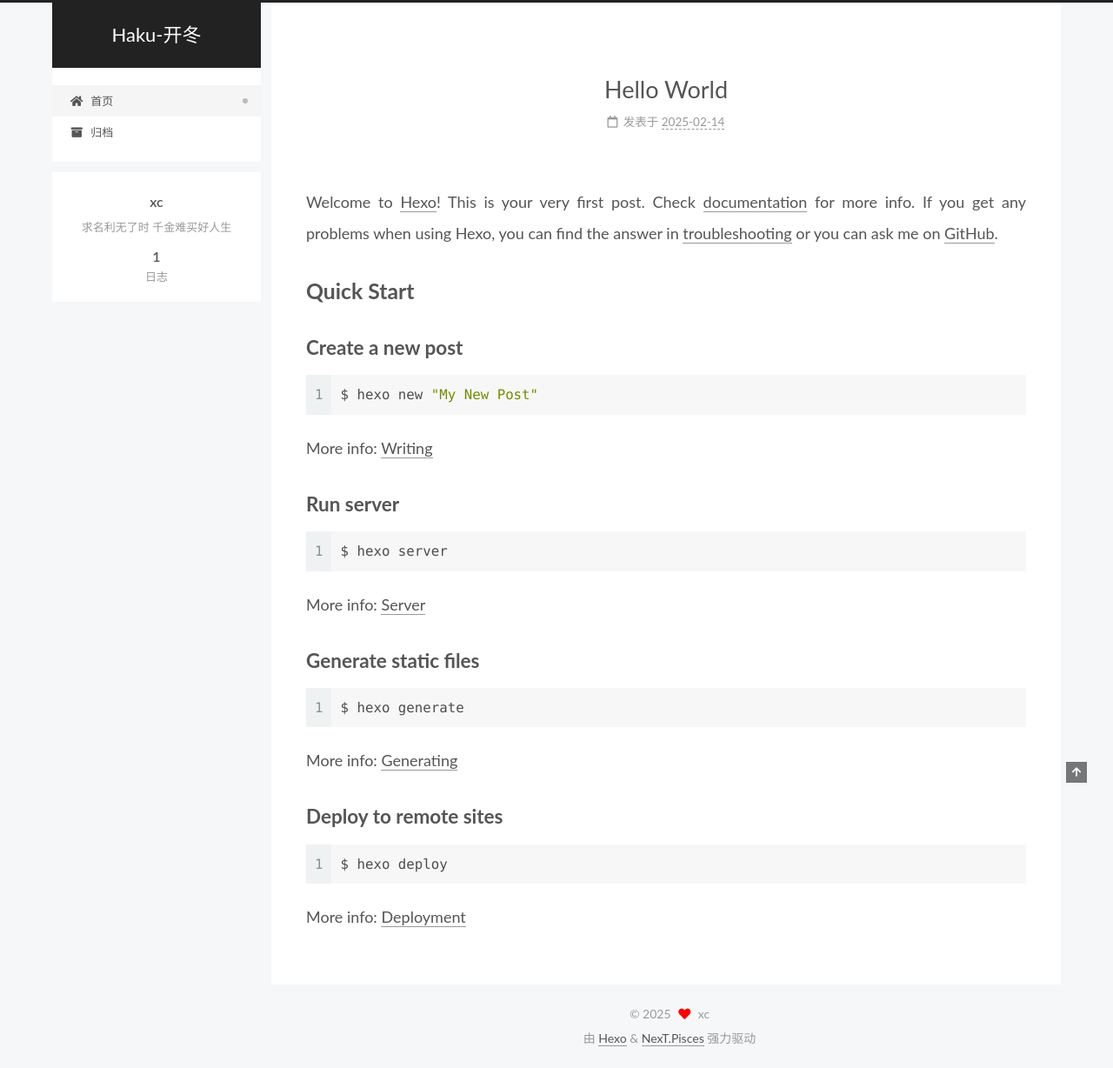
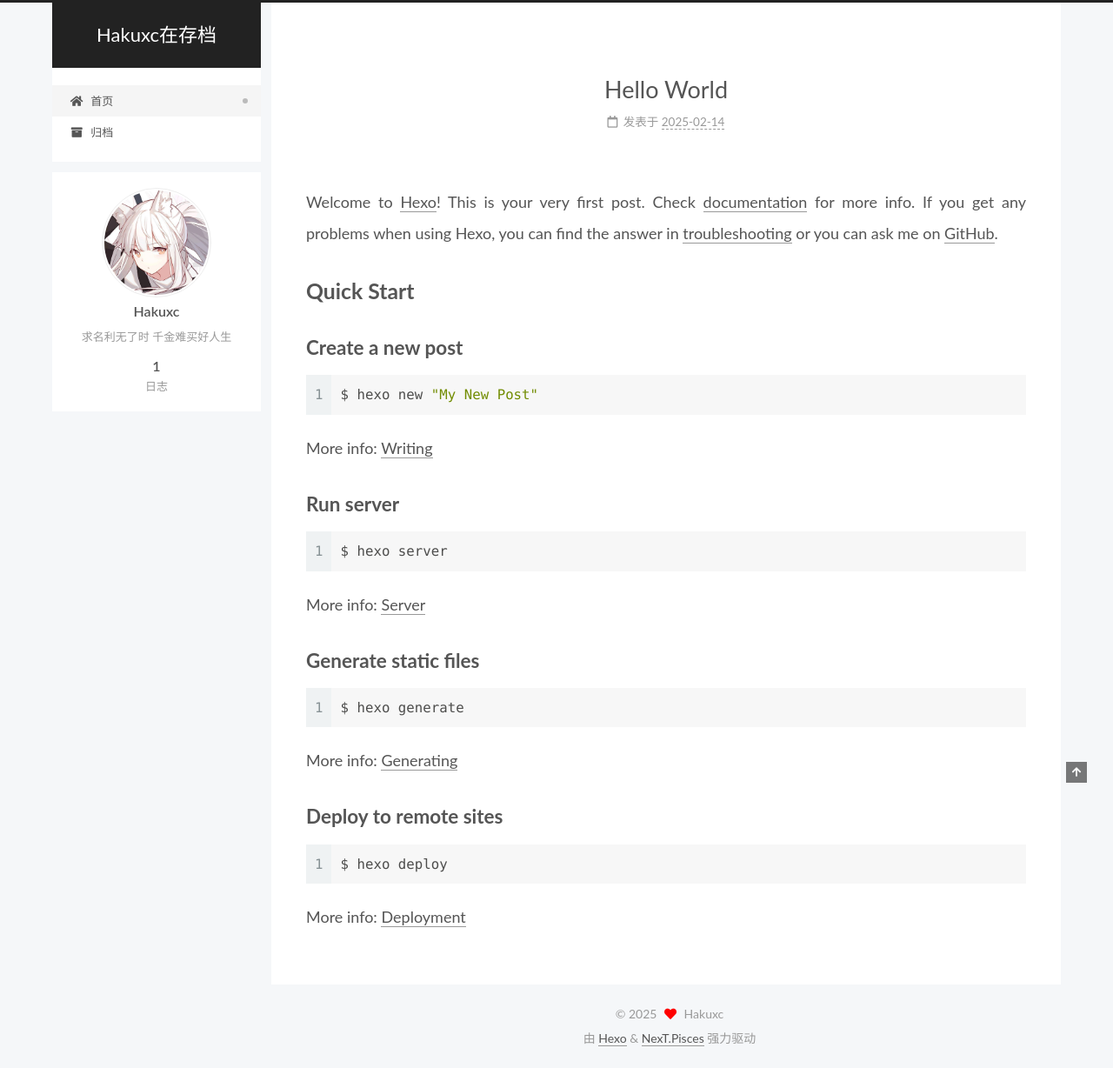
Before and after one commit to SatouJotaro/SatouJotaro.github.io, a plain HTML site: page index.html in a window 1280 px wide. Shown: the whole page at 87% size. Drawn offline with Linux system fonts and the light colour scheme.

Commit message:
Site updated: 2025-02-18 21:17:13

```diff
--- a/css/main.css
+++ b/css/main.css
@@ -1141,6 +1141,7 @@ pre .javascript .function {
   margin: 0 auto;
   max-width: 120px;
   padding: 2px;
+  border-radius: 50%;
 }
 .site-author-name {
   color: var(--text-color);
@@ -1168,7 +1169,7 @@ pre .javascript .function {
 }
 .links-of-author a::before,
 .links-of-author span.exturl::before {
-  background: #82f93b;
+  background: #c40121;
   border-radius: 50%;
   content: ' ';
   display: inline-block;
--- a/index.html
+++ b/index.html
@@ -22,12 +22,12 @@
 
   <meta name="description" content="求名利无了时 千金难买好人生">
 <meta property="og:type" content="website">
-<meta property="og:title" content="Haku-开冬">
+<meta property="og:title" content="Hakuxc在存档">
 <meta property="og:url" content="http://example.com/index.html">
-<meta property="og:site_name" content="Haku-开冬">
+<meta property="og:site_name" content="Hakuxc在存档">
 <meta property="og:description" content="求名利无了时 千金难买好人生">
 <meta property="og:locale" content="zh_CN">
-<meta property="article:author" content="xc">
+<meta property="article:author" content="Hakuxc">
 <meta name="twitter:card" content="summary">
 
 <link rel="canonical" href="http://example.com/">
@@ -43,7 +43,7 @@
   };
 </script>
 
-  <title>Haku-开冬</title>
+  <title>Hakuxc在存档</title>
 
 
 
@@ -94,7 +94,7 @@
 
     <a href="/" class="brand" rel="start">
       <span class="logo-line-before"><i></i></span>
-      <h1 class="site-title">Haku-开冬</h1>
+      <h1 class="site-title">Hakuxc在存档</h1>
       <span class="logo-line-after"><i></i></span>
     </a>
   </div>
@@ -150,13 +150,13 @@
     <link itemprop="mainEntityOfPage" href="http://example.com/2025/02/14/hello-world/">
 
     <span hidden itemprop="author" itemscope itemtype="http://schema.org/Person">
-      <meta itemprop="image" content="/images/avatar.gif">
-      <meta itemprop="name" content="xc">
+      <meta itemprop="image" content="/images/baijin.jpg">
+      <meta itemprop="name" content="Hakuxc">
       <meta itemprop="description" content="求名利无了时 千金难买好人生">
     </span>
 
     <span hidden itemprop="publisher" itemscope itemtype="http://schema.org/Organization">
-      <meta itemprop="name" content="Haku-开冬">
+      <meta itemprop="name" content="Hakuxc在存档">
     </span>
       <header class="post-header">
         <h2 class="post-title" itemprop="name headline">
@@ -271,7 +271,9 @@
 
       <div class="site-overview-wrap sidebar-panel">
         <div class="site-author motion-element" itemprop="author" itemscope itemtype="http://schema.org/Person">
-  <p class="site-author-name" itemprop="name">xc</p>
+    <img id="avatar" class="site-author-image" itemprop="image" alt="Hakuxc"
+      src="/images/baijin.jpg">
+  <p class="site-author-name" itemprop="name">Hakuxc</p>
   <div class="site-description" itemprop="description">求名利无了时 千金难买好人生</div>
 </div>
 <div class="site-state-wrap motion-element">
@@ -311,7 +313,7 @@
   <span class="with-love">
     <i class="fa fa-heart"></i>
   </span>
-  <span class="author" itemprop="copyrightHolder">xc</span>
+  <span class="author" itemprop="copyrightHolder">Hakuxc</span>
 </div>
   <div class="powered-by">由 <a href="https://hexo.io/" class="theme-link" rel="noopener" target="_blank">Hexo</a> & <a href="https://pisces.theme-next.org/" class="theme-link" rel="noopener" target="_blank">NexT.Pisces</a> 强力驱动
   </div>
```
Also changed, not shown: 2025/02/14/hello-world/index.html (+11 -9 lines), archives/2025/02/index.html (+9 -7 lines), archives/2025/index.html (+9 -7 lines), archives/index.html (+9 -7 lines), js/custom.js (added, +13 -0 lines), images/baijin.jpg (added).
